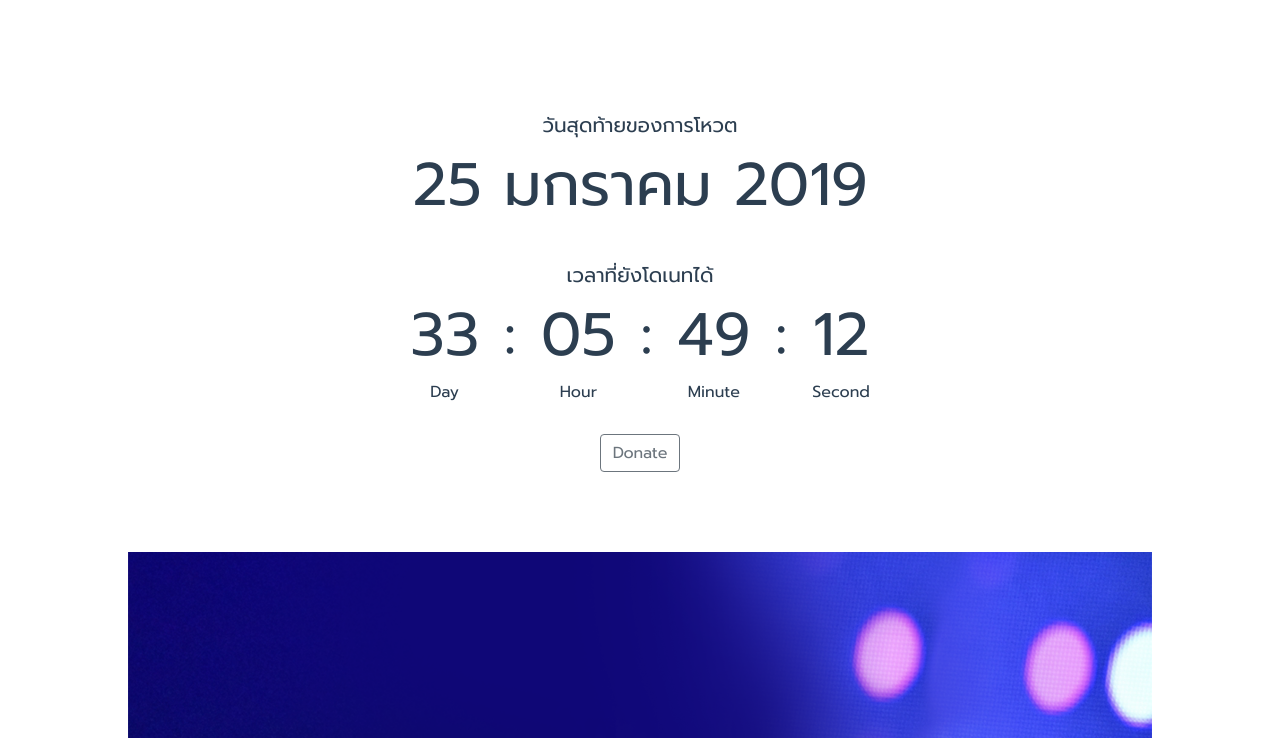
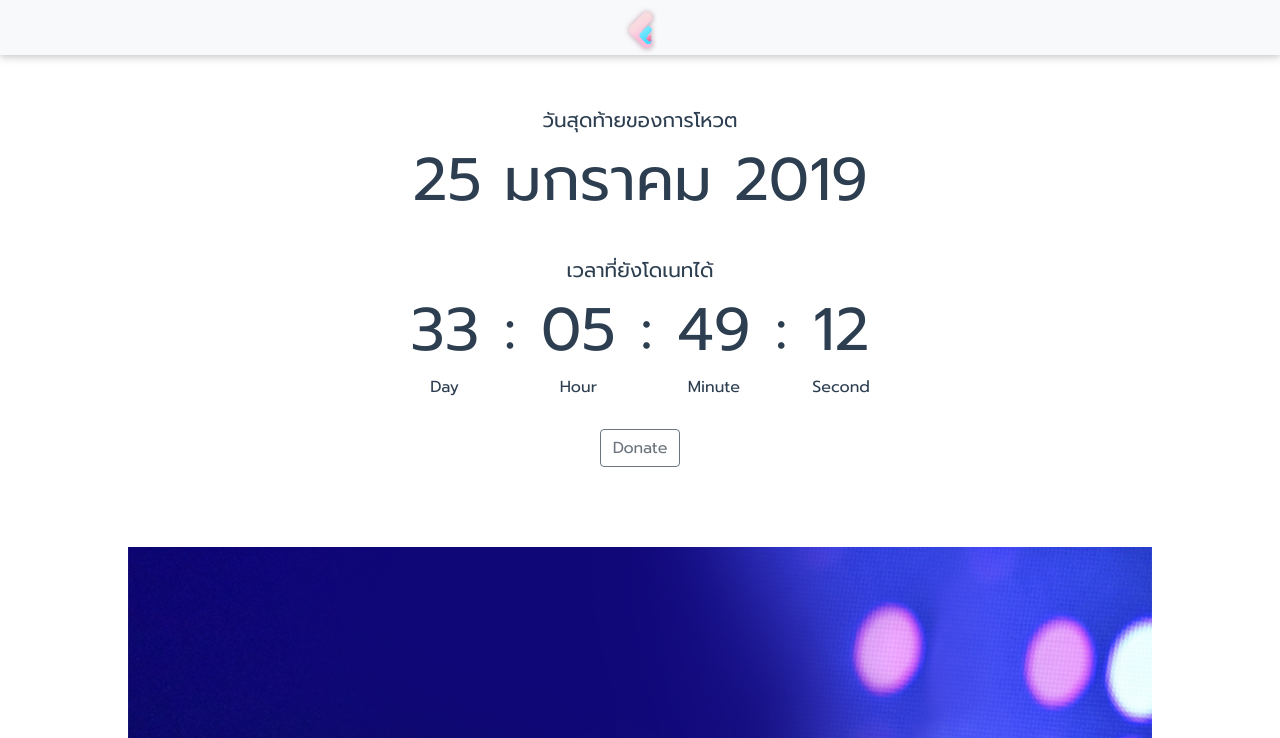
Before and after one commit to smartlt/frontforfond, a Vue app: page / in a window 1280 px wide. Shown: the top 738 px of the page. Built offline with nearby package versions, Linux system fonts and the light colour scheme.

Commit message:
Add headeR

```diff
--- a/src/App.vue
+++ b/src/App.vue
@@ -16,6 +16,5 @@ export default {
   -webkit-font-smoothing: antialiased;
   -moz-osx-font-smoothing: grayscale;
   color: #2c3e50;
-  margin-top: 60px;
 }
 </style>
--- a/src/components/Main.vue
+++ b/src/components/Main.vue
@@ -1,5 +1,6 @@
 <template>
   <div class="hello">
+    <nav-bar></nav-bar>
     <vote-counter class="section"></vote-counter>
     <how-to-vote class="section"></how-to-vote>
     <start-of-front class="section"></start-of-front>
@@ -10,6 +11,7 @@
 import VoteCounter from '@/components/VoteCounter';
 import HowToVote from '@/components/HowToVote';
 import StartOfFront from '@/components/StartOfFront';
+import NavBar from '@/components/NavBar';
 export default {
   name: 'Main',
   data() {
@@ -21,6 +23,7 @@ export default {
     VoteCounter,
     HowToVote,
     StartOfFront,
+    NavBar
   },
 };
 </script>
@@ -45,4 +48,14 @@ a {
 .section {
   margin-bottom: 30px;
 }
+
+.logo {
+  position: absolute;
+  left: 50%;
+}
+
+.logo-image {
+  width: 35px;
+  height: auto;
+}
 </style>
--- /dev/null
+++ b/src/components/NavBar.vue
@@ -0,0 +1,49 @@
+<template>
+    <b-navbar toggleable="md" variant="light" class="navbar" sticky="true">
+
+    <b-navbar-toggle target="nav_collapse"></b-navbar-toggle>
+
+      <b-collapse is-nav id="nav_collapse">
+
+        <b-navbar-brand class="logo" href="#" >
+          <img class="logo-image" src="../assets/1-logo-head.png" >
+        </b-navbar-brand>
+
+        <!-- Right aligned nav items -->
+        <b-navbar-nav class="ml-auto">
+
+          <!-- <b-nav-form>
+            <b-form-input size="sm" class="mr-sm-2" type="text" placeholder="Search"/>
+            <b-button size="sm" class="my-2 my-sm-0" type="submit">Search</b-button>
+          </b-nav-form> -->
+        </b-navbar-nav>
+
+      </b-collapse>
+    </b-navbar>
+</template>
+
+<script>
+export default {
+  name: 'NavBar',
+};
+</script>
+
+<!-- Add "scoped" attribute to limit CSS to this component only -->
+<style scoped>
+.navbar {
+    height: 55px;
+    box-shadow: 0 4px 8px 0 rgba(0,0,0,0.12),
+            0 2px 4px 0 rgba(0,0,0,0.08);
+}
+.logo {
+  position: absolute;
+  left: 50%;
+}
+
+.logo-image {
+    width: 35px;
+    height: auto;
+    margin-left: -17px !important;
+    margin-top: 5px;
+}
+</style>
```
